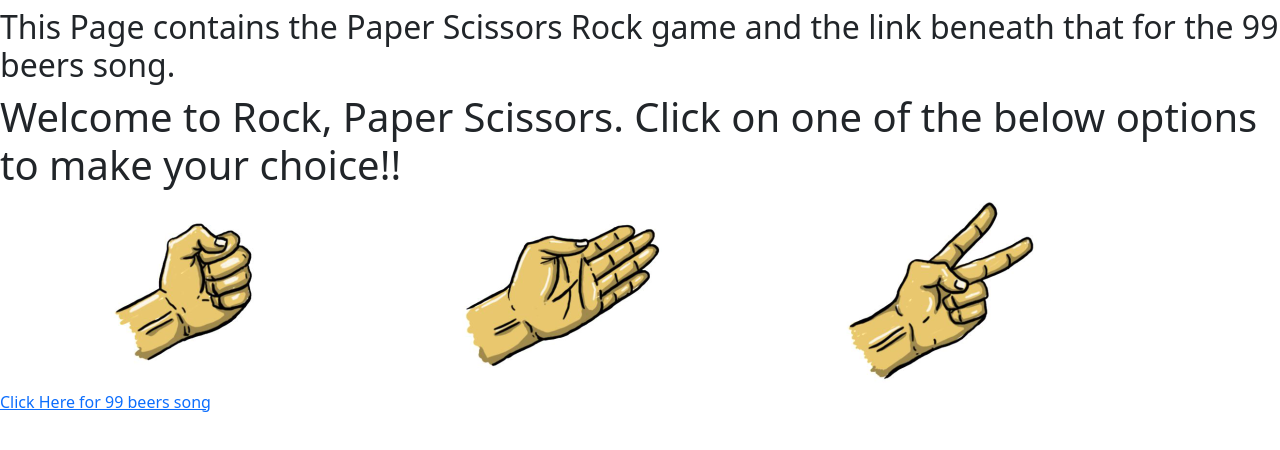
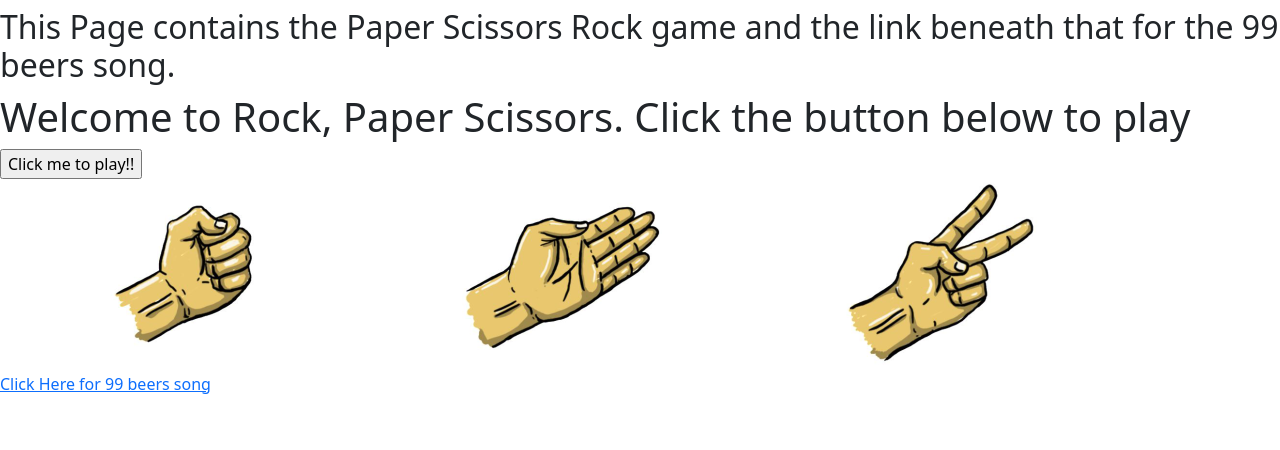
Before and after one commit to VibesT93/week10lab, a plain HTML site: page index.html in a window 1280 px wide. Drawn offline with nearby package versions, Linux system fonts and the light colour scheme.

Commit message:
PSR hide

```diff
--- a/index.html
+++ b/index.html
@@ -15,7 +15,9 @@
 
             <h2>This Page contains the Paper Scissors Rock game and the link beneath that for the 99 beers song.</h2>
 
-            <h1>Welcome to Rock, Paper Scissors. Click on one of the below options to make your choice!!</h1>
+            <h1>Welcome to Rock, Paper Scissors. Click the button below to play</h1>
+
+            <input type="button" value="Click me to play!!" onclick="play();return false">
 
         </div>
         <div class="container" id="PSR">
--- a/script.js
+++ b/script.js
@@ -8,6 +8,7 @@ function play(){
     var max =  Math.floor(4);
     var winOrLose = "";
 
+    document.getElementById("PRS").style.display = "block";
 
     if (playerChoice="rock"){
 
--- a/style.css
+++ b/style.css
@@ -11,3 +11,7 @@ form{
 input{
     margin-top: 1rem;
 }
+
+#PRS {
+    display: none;
+}
```
